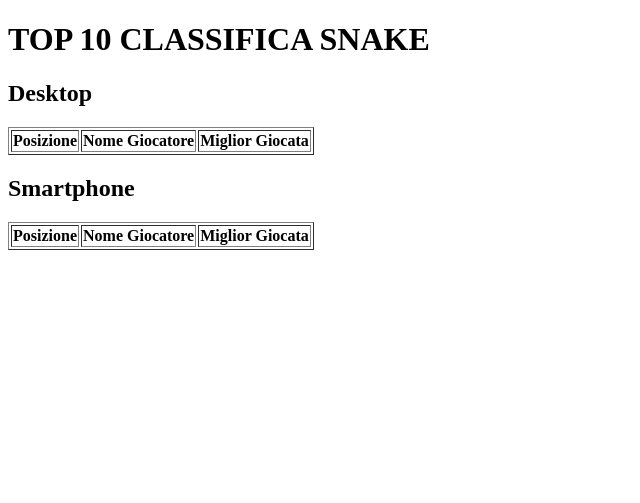
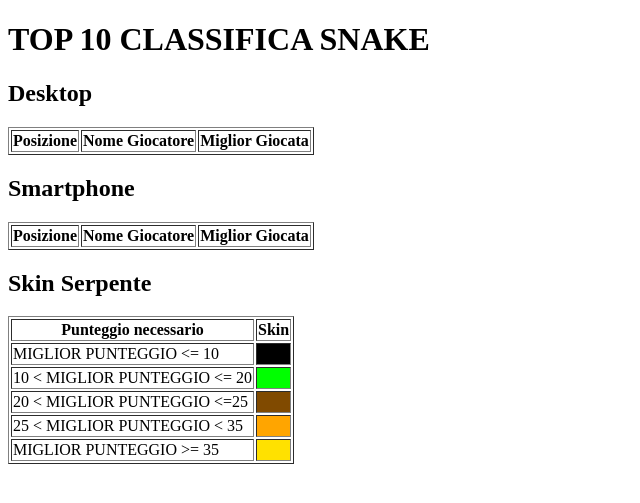
Before and after one commit to EnricoAbbona/SNAKE, a PHP site: page /classifica.html in a window 1280 px wide. Shown: the top 503 px of the page, without its empty margins (0-640 px from the left). Run offline with PHP 8.4, Linux system fonts and the light colour scheme; lists and menus that the app fills with data are empty.

Commit message:
ranking - snake skin
il colore del serpente varia in base al proprio punteggio massimo

```diff
--- a/classifica.html
+++ b/classifica.html
@@ -4,6 +4,7 @@
 <meta charset="UTF-8">
 <meta name="viewport" content="width=device-width, initial-scale=1.0">
 <title>Classifica snake</title>
+<link rel="icon" type="image/x-icon" href="resources/snake.ico"/>
 <script src="https://ajax.googleapis.com/ajax/libs/jquery/3.5.1/jquery.min.js"></script>
 <script>
 $(document).ready(function(){
@@ -11,7 +12,7 @@ $(document).ready(function(){
     function caricaDati() {
         // Chiamata AJAX per ottenere i dati dei giocatori con mobile = false
         $.ajax({
-            url: 'https://snakeabbo.000webhostapp.com/other/fetch_snake_data.php',
+            url: 'https://snakeabbo.000webhostapp.com/SNAKE/fetch_snake_data.php',
             type: 'GET',
             data: { mobile: false },
             success: function(data) {
@@ -21,7 +22,7 @@ $(document).ready(function(){
 
         // Chiamata AJAX per ottenere i dati dei giocatori con mobile = true
         $.ajax({
-            url: 'https://snakeabbo.000webhostapp.com/other/fetch_snake_data.php',
+            url: 'https://snakeabbo.000webhostapp.com/SNAKE/fetch_snake_data.php',
             type: 'GET',
             data: { mobile: true },
             success: function(data) {
@@ -34,6 +35,27 @@ $(document).ready(function(){
     caricaDati();
 });
 </script>
+<style>
+  .primo_rank {
+    background-color: hsl(0, 0%, 0%);
+  }
+
+  .secondo_rank {
+    background-color: hsl(120, 100%, 50%);
+  }
+  .terzo_rank {
+    background-color: #804A00;
+  }
+
+  .quarto_rank {
+    background-color: orange;
+  }
+
+  .quinto_rank{
+    background-color: #ffe100;
+  }
+
+</style>
 </head>
 <body>
 <h1>TOP 10 CLASSIFICA SNAKE</h1>
@@ -56,5 +78,24 @@ $(document).ready(function(){
     </tr>
 </table>
 
+<h2>Skin Serpente</h2>
+<table border="1">
+    <thead>
+        <tr>
+            <th>Punteggio necessario</th>
+            <th>Skin</th>
+        </tr>
+    </thead>
+    <tbody>
+        <!-- Prima colonna con 5 righe vuote -->
+        <tr><td>MIGLIOR PUNTEGGIO <= 10</td><td class="primo_rank"></td></tr>
+        <tr><td>10 < MIGLIOR PUNTEGGIO <= 20</td><td class="secondo_rank"></td></tr>
+        <tr><td>20 < MIGLIOR PUNTEGGIO <=25</td><td class="terzo_rank"></td></tr>
+        <tr><td>25 < MIGLIOR PUNTEGGIO < 35</td><td class="quarto_rank"></td></tr>
+        <tr><td>MIGLIOR PUNTEGGIO >= 35</td><td class="quinto_rank"></td></tr>
+    </tbody>
+</table>
+
+
 </body>
 </html>
--- a/communication.js
+++ b/communication.js
@@ -9,6 +9,7 @@ console.log(mobile);
  // AJAX
   var migliorPunteggio = localStorage.getItem('miglior_punteggio');
   var pseudonimo = localStorage.getItem('nickname');
+
   // Creare l'oggetto XMLHttpRequest
   var xhr = new XMLHttpRequest();
 
--- a/index.html
+++ b/index.html
@@ -15,7 +15,7 @@
     <link rel="stylesheet" href="style.css" />
     <script src="game.js" defer type="module"></script>
     <script src="communication.js" defer></script>
-
+    <script src="ranking.js" defer></script>
   </head>
   <body>
     <div id="game-board"></div>
--- a/snake.js
+++ b/snake.js
@@ -21,7 +21,7 @@ export function draw(gameBoard) {
     const snakeElement = document.createElement("div");
     snakeElement.style.gridRowStart = segment.y;
     snakeElement.style.gridColumnStart = segment.x;
-    snakeElement.classList.add("snake");
+    snakeElement.classList.add(serpente);
     gameBoard.appendChild(snakeElement);
   });
 }
```
Also changed, not shown: ranking.js (added, +15 -0 lines), style.css (+20 -1 lines), game.js (line endings or trailing spaces).
